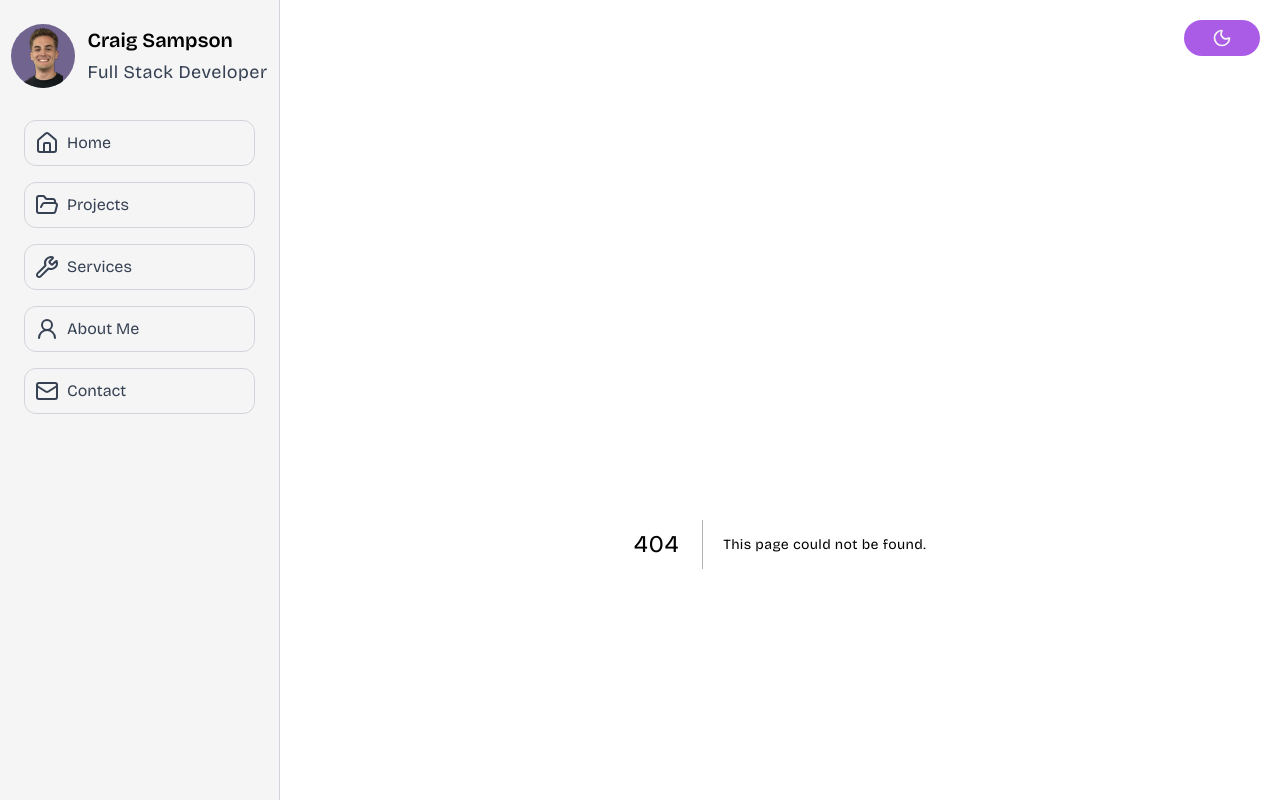
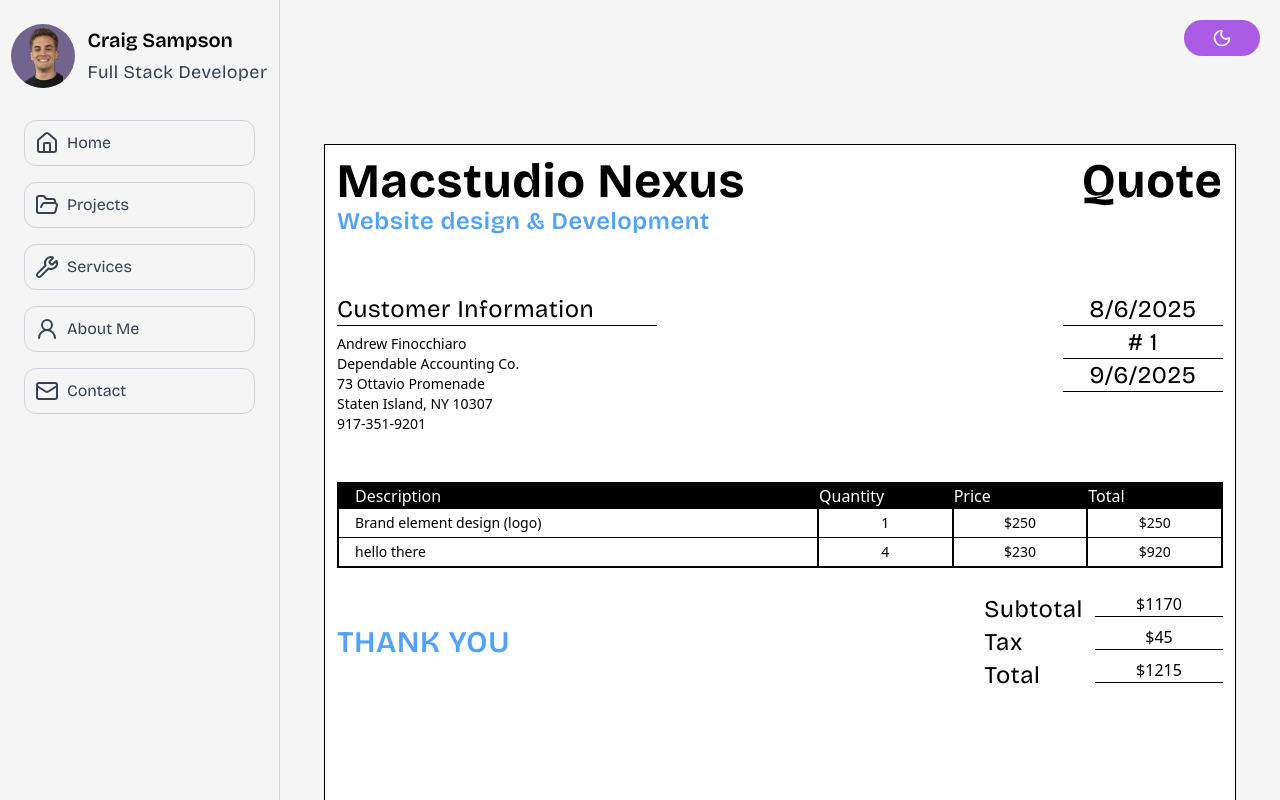
Before and after one commit to csam15/craigsampson-com, a Next.js app: page /quote-template in a window 1280 px wide. Before the commit this address had no page. Shown: the top 800 px of the page. Built offline with nearby package versions, Linux system fonts and the light colour scheme.

Commit message:
quote template for CRM

```diff
--- a/app/globals.css
+++ b/app/globals.css
@@ -36,6 +36,14 @@
 
 body {
   color: #000000;
+}
+
+table, th, td {
+  border: 1px solid black;
+}
+
+th {
+  @apply text-white bg-black;
 }
 
 .dark body {
@@ -92,4 +100,10 @@ p {
   .page-container {
     @apply flex flex-col items-start gap-12 justify-start 2xl:max-w-[60rem] min-h-screen;
   }
+  .quote-header {
+    @apply bg-black text-white border-1 border-black w-full;
+  }
+  .quote-cell {
+    @apply py-1 place-self-center w-full h-full border-x border-b border-black text-sm;
+  }
 }
--- a/app/page.tsx
+++ b/app/page.tsx
@@ -14,6 +14,7 @@ export default function Home() {
       <HomeProjects />
       <HomeServices />
       <HomeContact />
+
     </div>
   );
 }
--- /dev/null
+++ b/app/quote-template/page.tsx
@@ -0,0 +1,128 @@
+import React from "react";
+
+interface Quote {
+    type: string;
+    customerInfo: string[];
+    expense: JSON;
+    quoteNumber: number;
+}
+
+interface expenses {
+    description: string;
+    quantity: number;
+    price: number;
+}
+
+const expenses: expenses[] = [{
+    description: "Brand element design (logo)",
+    quantity: 1,
+    price: 250,
+},
+{
+    description: "hello there",
+    quantity: 4,
+    price: 230,
+}
+]
+
+const quoteNumber = 1
+const type = "Website design & Development"
+const customerInfo = ["Andrew Finocchiaro", "Dependable Accounting Co.", "73 Ottavio Promenade", "Staten Island, NY 10307", "917-351-9201"]
+
+export default function QuoteTemplate() {
+    const date = new Date();
+    const dateFormat = `${date.getMonth()}/${date.getDay()}/${date.getFullYear()}`;
+    const expDate = `${date.getMonth() + 1}/${date.getDay()}/${date.getFullYear()}`;
+    const grandTotal = expenses.reduce(
+        (sum, expense) => sum + expense.quantity * expense.price,
+        0
+    );
+    const tax: number = 45;
+
+
+    return (
+        <div className="w-[912px] h-[1056px] flex flex-col bg-white border border-black p-3">
+            <div className="pb-14">
+                <div className="flex items-center justify-between text-4xl">
+                    <h1>Macstudio Nexus</h1>
+                    <h1>Quote</h1>
+                </div>
+                <h2 className="!text-2xl text-blue-400">{type}</h2>
+            </div>
+            <div className="w-full flex items-start justify-between pb-12">
+                <div>
+                    <h3>Customer Information</h3>
+                    <hr className="w-[20rem] pb-2"/>
+                    <div className="!text-sm flex flex-col">
+                        <span>{customerInfo[0]}</span>
+                        <span>{customerInfo[1]}</span>
+                        <span>{customerInfo[2]}</span>
+                        <span>{customerInfo[3]}</span>
+                        <span>{customerInfo[4]}</span>
+                    </div>
+                </div>
+                <div className="flex flex-col items-center">
+                    <h3>{dateFormat}</h3>
+                    <hr className="w-[10rem]" />
+                    <h3>&#35; {quoteNumber}</h3>
+                    <hr className="w-[10rem]" />
+                    <h3>{expDate}</h3>
+                    <hr className="w-[10rem]" />
+                </div>
+            </div>
+            <div className="grid grid-cols-[30rem_1fr_1fr_1fr] grid-rows-auto border border-black place-items-center mb-6">
+                <div className="pl-4 quote-header">Description</div>
+                <div className="quote-header">Quantity</div>
+                <div className="quote-header">Price</div>
+                <div className="quote-header">Total</div>
+                {expenses.map((expense, index) => (
+                    <React.Fragment key={index}>
+                        <div className="quote-cell pl-4">{expense.description}</div>
+                        <div className="quote-cell text-center">{expense.quantity}</div>
+                        <div className="quote-cell text-center">${expense.price}</div>
+                        <div className="quote-cell text-center">${expense.quantity * expense.price}</div>
+                    </React.Fragment>
+                ))}
+            </div>
+            <div className="w-full flex items-center justify-between">
+                <div>
+                    <h2 className="text-blue-400">THANK YOU</h2>
+                </div>
+                <div className="">
+                    <div className="flex items-end gap-3">
+                        <h3>Subtotal</h3>
+                        <div className="text-center">
+                            ${grandTotal}
+                            <hr className="w-[8rem] pb-2"/>
+                        </div>
+                    </div>
+                    <div className="flex items-end justify-between gap-3">
+                        <h3>Tax</h3>
+                        <div className="text-center">
+                            ${tax}
+                            <hr className="w-[8rem] pb-2"/>
+                        </div>
+                    </div>
+                    <div className="flex items-end justify-between gap-3">
+                        <h3>Total</h3>
+                        <div className="text-center">
+                            ${tax + grandTotal}
+                            <hr className="w-[8rem] pb-2"/>
+                        </div>
+                    </div>
+                </div>
+            </div>
+            <div className="mt-auto w-full text-center grid grid-cols-3 text-sm">
+                <div className="border border-black w-[18rem]">
+                    This document represents an estimated quote and not a final contracted price. The total cost may adjust based on scope changes or additional features requested during the project.
+                </div>
+                <div className="w-[20rem] my-auto">
+                For questions concerning this quote please contact: Craig Sampson craig@macstudionexus.com, (347) 609-5734
+                </div>
+                <div className="justify-self-end mt-auto">
+                    Page 1 of 1
+                </div>
+            </div>
+        </div>
+    );
+}
```
Also changed, not shown: package.json (+4 -4 lines), 1 other file (tests, documents, lock files or other folders).
